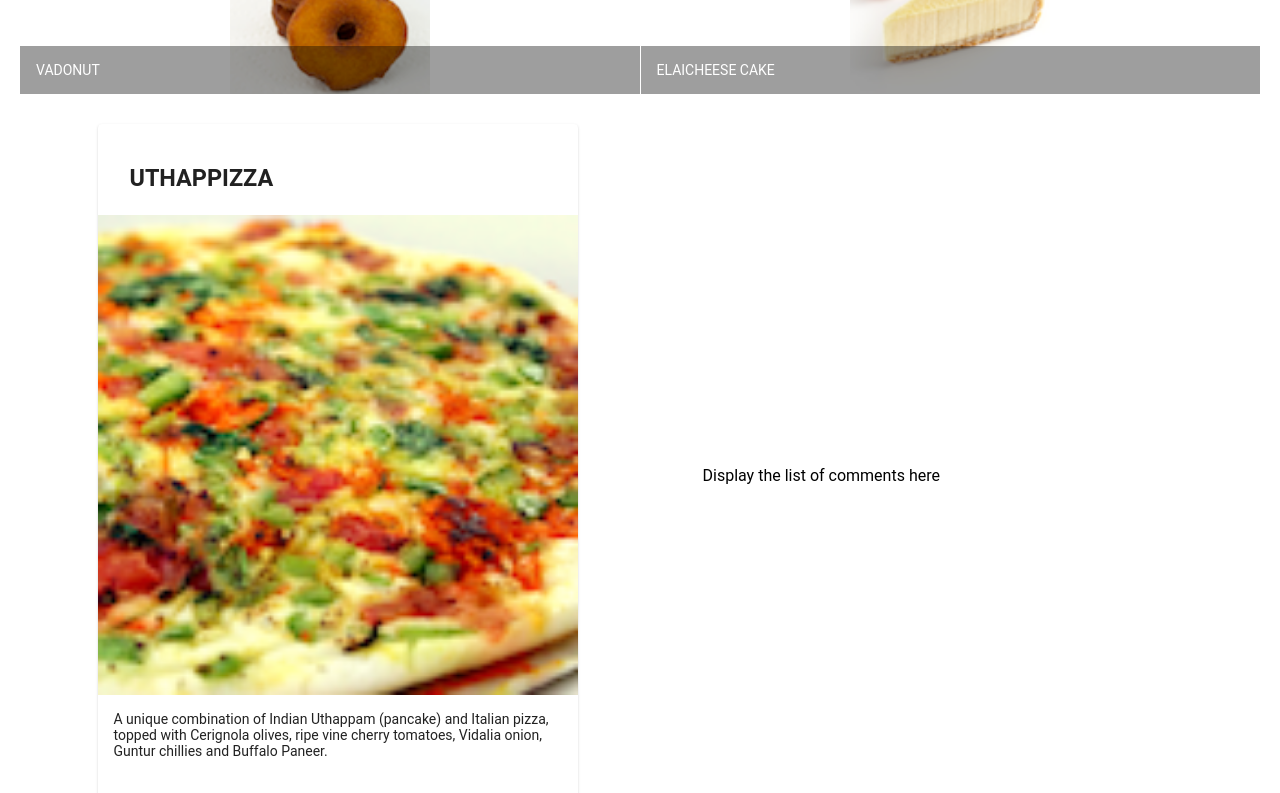
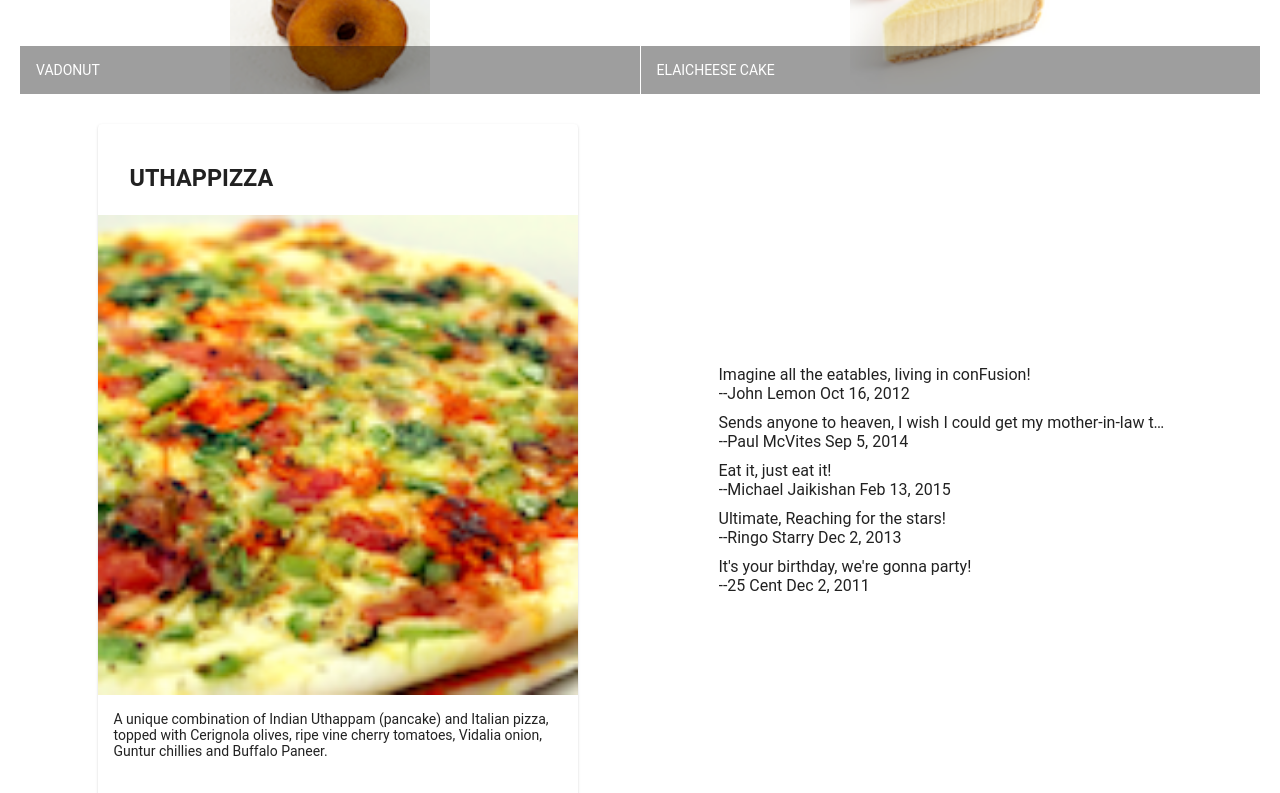
Before and after one commit to fgalan/angular-tutorial, an Angular app: page / in a window 1280 px wide. Shown: the part 470-1263 px from the top of the page. Built offline with nearby package versions, Linux system fonts and the light colour scheme.

Commit message:
Week 1 - Assignment: Angular Components (Task 3)

```diff
--- a/src/app/dishdetail/dishdetail.component.html
+++ b/src/app/dishdetail/dishdetail.component.html
@@ -26,7 +26,15 @@
   </div>
 
   <div fxFlex="40">
-    <p>Display the list of comments here</p>
+    <mat-list>
+      <mat-list-item *ngFor="let comment of dish.comments">
+        <p matLine>
+          <span> {{comment.comment}} </span>
+          <br>
+          <span> --{{comment.author}} {{comment.date | date: mediumDate}} </span>
+        </p>
+      </mat-list-item>
+    </mat-list>
   </div>
 
 </div>
```
